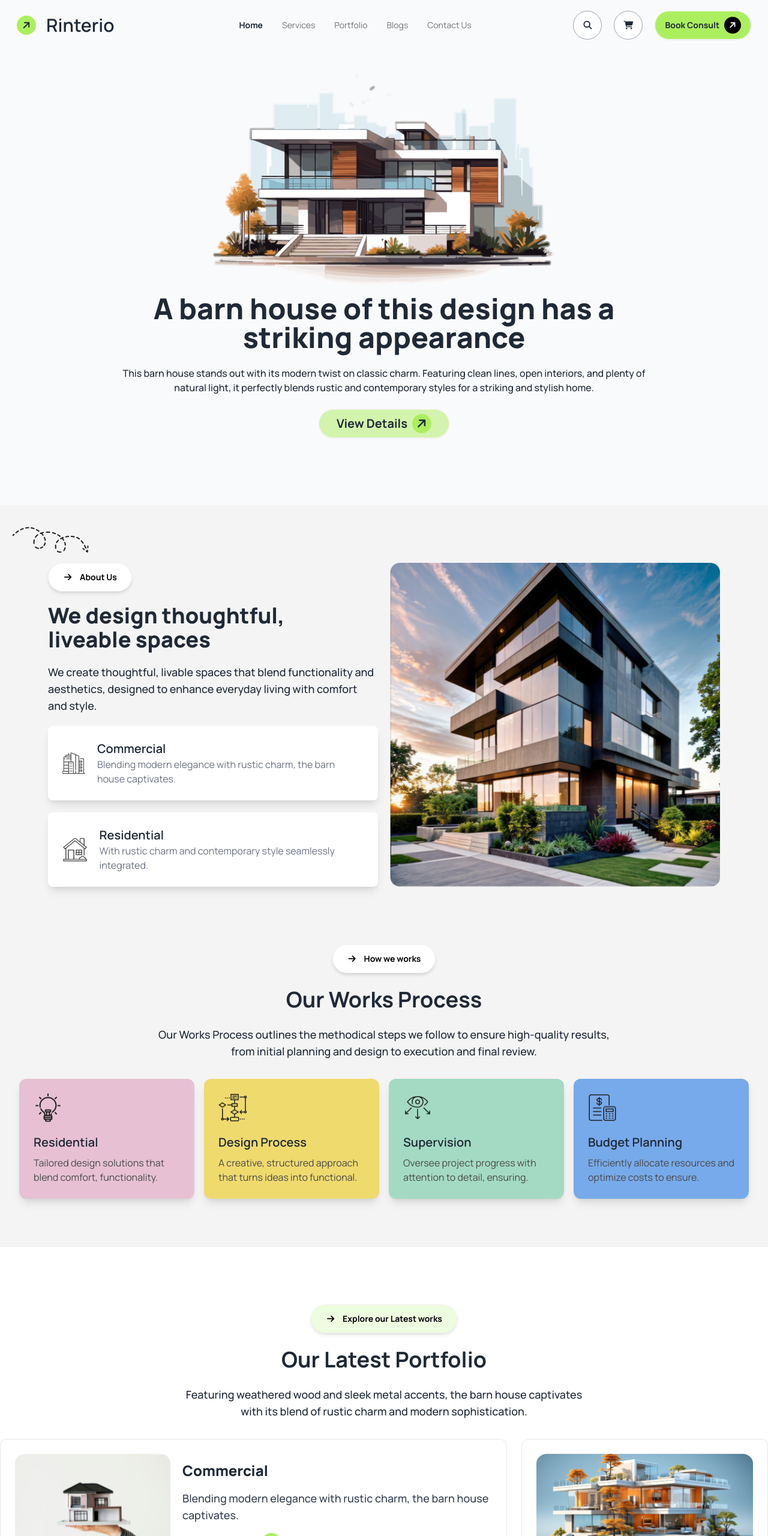
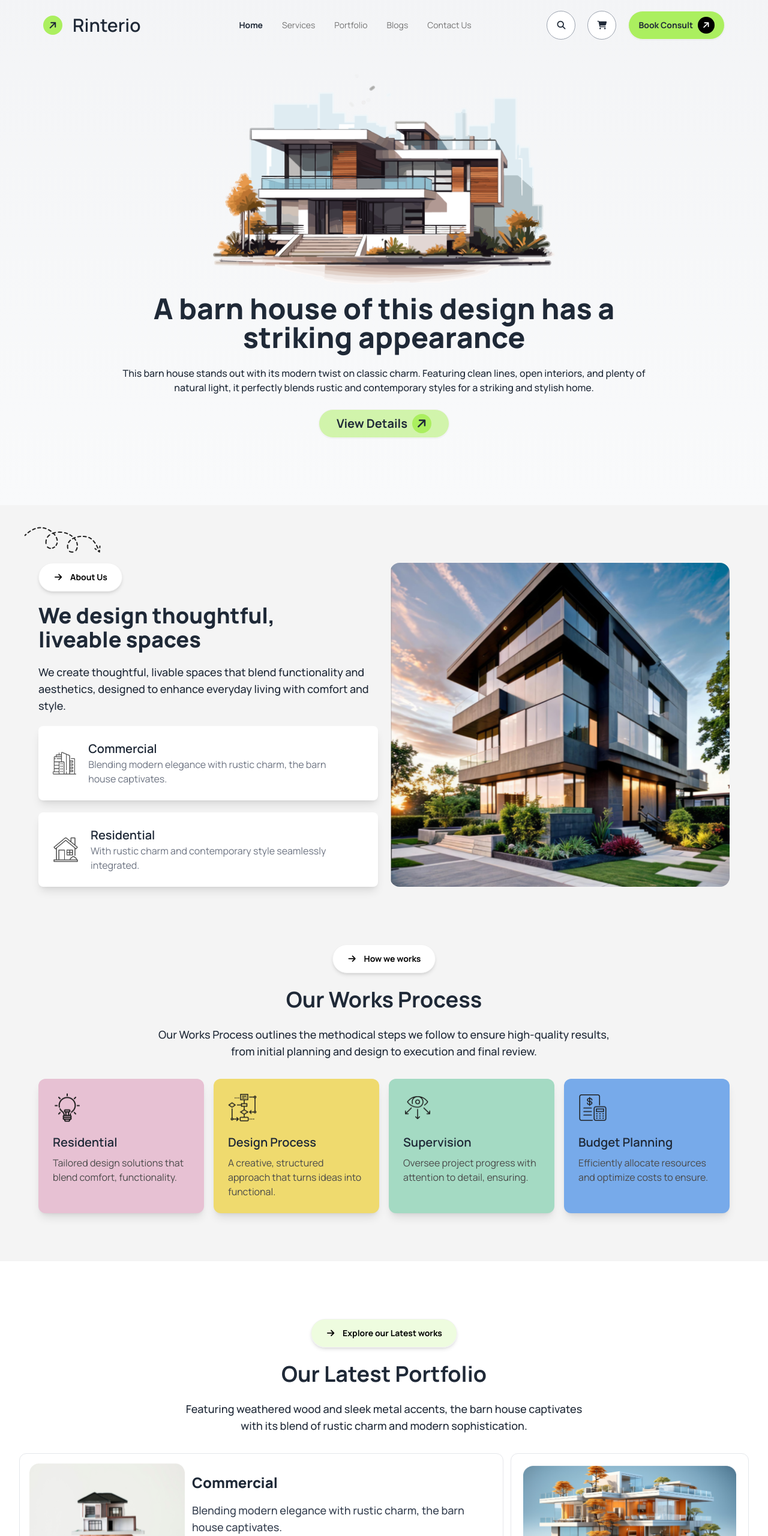
Before and after one commit to alaminsaleh/PH-B10-A3, a plain HTML site: page index.html in a window 1280 px wide. Shown: the part 40-2600 px from the top of the page at 60% size. Drawn offline with nearby package versions, Linux system fonts and the light colour scheme.

Commit message:
Complete final content and design updates

```diff
--- a/index.html
+++ b/index.html
@@ -41,8 +41,8 @@
 
 <body class="font-Manrope">
   <!-- Navbar and Banner section -->
-  <header class="pt-12 bg-gradient-to-r from-gray-50 to-gray-50">
-    <nav class="px-5 md:container mx-auto md:px-5">
+  <header class="pt-12 bg-gradient-to-b from-gray-100 to-gray-50">
+    <nav class="px-5 md:w-[90%] mx-auto md:px-0">
       <div class="navbar">
         <div class="navbar-start">
           <div>
@@ -84,7 +84,7 @@
     </nav>
 
     <!-- A burn house section (Banner Section) -->
-    <section class="mt-12 md:container mx-auto md:px-10">
+    <section class="mt-12 md:w-[90%] mx-auto">
       <div class="flex flex-col justify-center items-center px-5">
         <div>
           <img class="lg:px-36 px-6" src="./assets/banner.png" alt="">
@@ -113,9 +113,9 @@
     <!-- We design thoughtful section & Our Latest Portfolio-->
     <section class="bg-[#F4F4F4]">
       <!-- We design thoughtful section -->
-      <div class="relative container mx-auto px-5 md:px-20 md:py-24 py-8 flex flex-col lg:flex-row md:items-center lg:items-stretch gap-5 h-full lg:h-auto">
+      <div class="relative md:w-[90%] mx-auto px-5 md:px-0 md:py-24 py-8 flex flex-col lg:flex-row md:items-center lg:items-stretch gap-5 h-full lg:h-auto">
         <!-- Vector -->
-        <div class="absolute top-9 left-5 hidden lg:block"><img src="./assets/Vector.png" alt=""></div>
+        <div class="absolute top-9 -left-6 hidden lg:block"><img src="./assets/Vector.png" alt=""></div>
         <!-- Left Section: Text and Cards -->
         <div class="lg:w-1/2 md:h-[540px] flex flex-col space-y-5 justify-between ">
           <button
@@ -164,7 +164,7 @@
       </div>
 
       <!-- Our Latest Portfolio section -->
-      <div class="px-6 md:container mx-auto md:px-8">
+      <div class="px-6 md:w-[90%] mx-auto md:px-0">
         <!-- Button & Text -->
         <div class=" space-y-6 flex flex-col items-center justify-center">
           <button
@@ -228,7 +228,7 @@
     <!-- Our Latest Portfolio Section (Challenge Part) -->
     <section class="bg-[#F4F4F4] md:bg-[#FFFFFF] px-6 md:px-0">
       <!-- Text -->
-      <div class="space-y-6 flex flex-col items-center justify-center md:pt-24">
+      <div class="space-y-6 md:w-[90%] mx-auto flex flex-col items-center justify-center md:pt-24">
         <button
           class="btn bg-[#ABEF5F33] text-black hover:bg-gray-200 rounded-full font-bold shadow-md md:px-6 md:py-2 flex items-center px-3 py-1 md:mx-0 self-center">
           <i class="fa-solid fa-arrow-right h-4 w-4 flex items-center justify-center mr-1"></i> Explore our Latest works
@@ -242,10 +242,10 @@
       </div>
 
       <!-- CARDS -->
-      <div class="md:container mx-auto grid grid-cols-12 gap-6 pt-8">
+      <div class="md:w-[95%] mx-auto grid grid-cols-12 gap-3 pt-8">
         <!-- Card-1 -->
         <div
-          class="col-span-12 md:col-span-8 bg-[#FFFFFF] flex flex-col md:flex-row border border-gray-200 rounded-xl p-6 gap-5 md:order-1 order-1">
+          class="col-span-12 md:col-span-8 bg-[#FFFFFF] flex flex-col md:flex-row border border-gray-200 rounded-xl p-6 md:p-4 gap-3 md:pr-3 md:order-1 order-1">
           <!-- Image -->
           <img class="md:h-[179.3px]" src="./assets/img1.png" alt="">
           <!-- Text -->
@@ -261,19 +261,19 @@
 
         <!-- Card-2 -->
         <div
-          class="col-span-12 md:col-span-4 bg-[#FFFFFF] flex flex-col md:flex-row border border-gray-200 rounded-xl p-6 md:order-2 order-2">
+          class="col-span-12 md:col-span-4 bg-[#FFFFFF] flex flex-col md:flex-row border border-gray-200 rounded-xl p-6 md:p-5 md:order-2 order-2">
           <img class="md:w-full md:h-[179.3px]" src="./assets/img2.png" alt="">
         </div>
 
         <!-- Card-3 -->
         <div
-          class="col-span-12 md:col-span-3 bg-[#FFFFFF] flex flex-col md:flex-row border border-gray-200 rounded-xl p-6 order-5 md:order-3">
+          class="col-span-12 md:col-span-3 bg-[#FFFFFF] flex flex-col md:flex-row border border-gray-200 rounded-xl p-6 md:p-4 order-5 md:order-3">
           <img class="md:w-full md:h-[179.3px]" src="./assets/img3.png" alt="">
         </div>
 
         <!-- Card-4 -->
         <div
-          class="col-span-12 md:col-span-6 bg-[#FFFFFF] flex flex-col md:flex-row border border-gray-200 rounded-xl p-6 gap-5 order-4 md:order-4">
+          class="col-span-12 md:col-span-6 bg-[#FFFFFF] flex flex-col md:flex-row border border-gray-200 rounded-xl p-6 md:p-4 gap-3 md:pr-3 order-4 md:order-4">
           <!-- Image -->
           <img class="md:h-[179.3px]" src="./assets/img4.png" alt="">
           <!-- Text -->
@@ -288,7 +288,7 @@
 
         <!-- Card-5 -->
         <div
-          class="col-span-12 md:col-span-3 bg-[#FFFFFF] flex flex-col md:flex-row border border-gray-200 rounded-xl p-6 order-3 md:order-5">
+          class="col-span-12 md:col-span-3 bg-[#FFFFFF] flex flex-col md:flex-row border border-gray-200 rounded-xl p-6 md:p-4 order-3 md:order-5">
           <img class="md:w-full md:h-[179.3px]" src="./assets/img5.png" alt="">
         </div>
 
@@ -347,7 +347,7 @@
 
     <!-- Unique Section -->
     <section class="py-16 w-full">
-      <div class="container mx-auto text-center md:p-0 px-6">
+      <div class="md:w-[90%] mx-auto text-center md:p-0 px-6">
         <!-- Text -->
         <div class="text-center space-y-3 mb-6">
           <h2 class="text-4xl font-bold">Our Services</h2>
```
